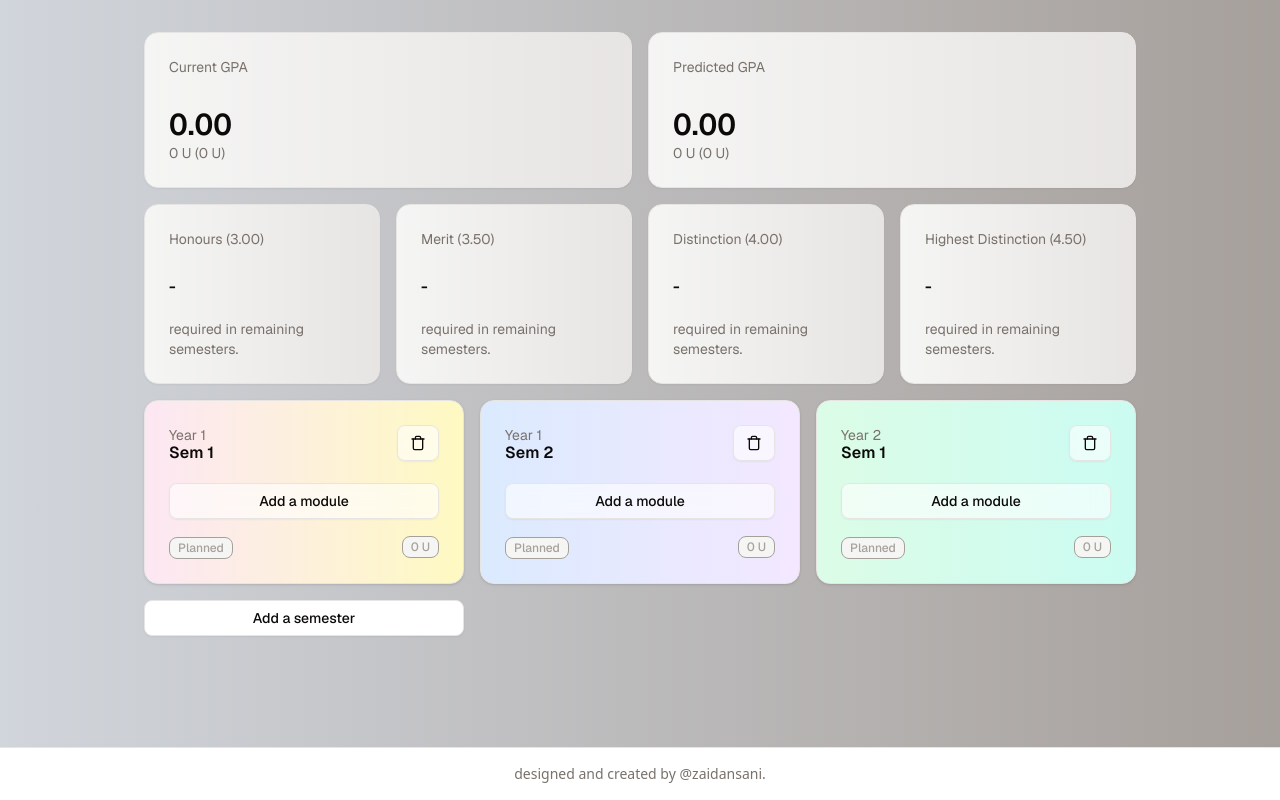
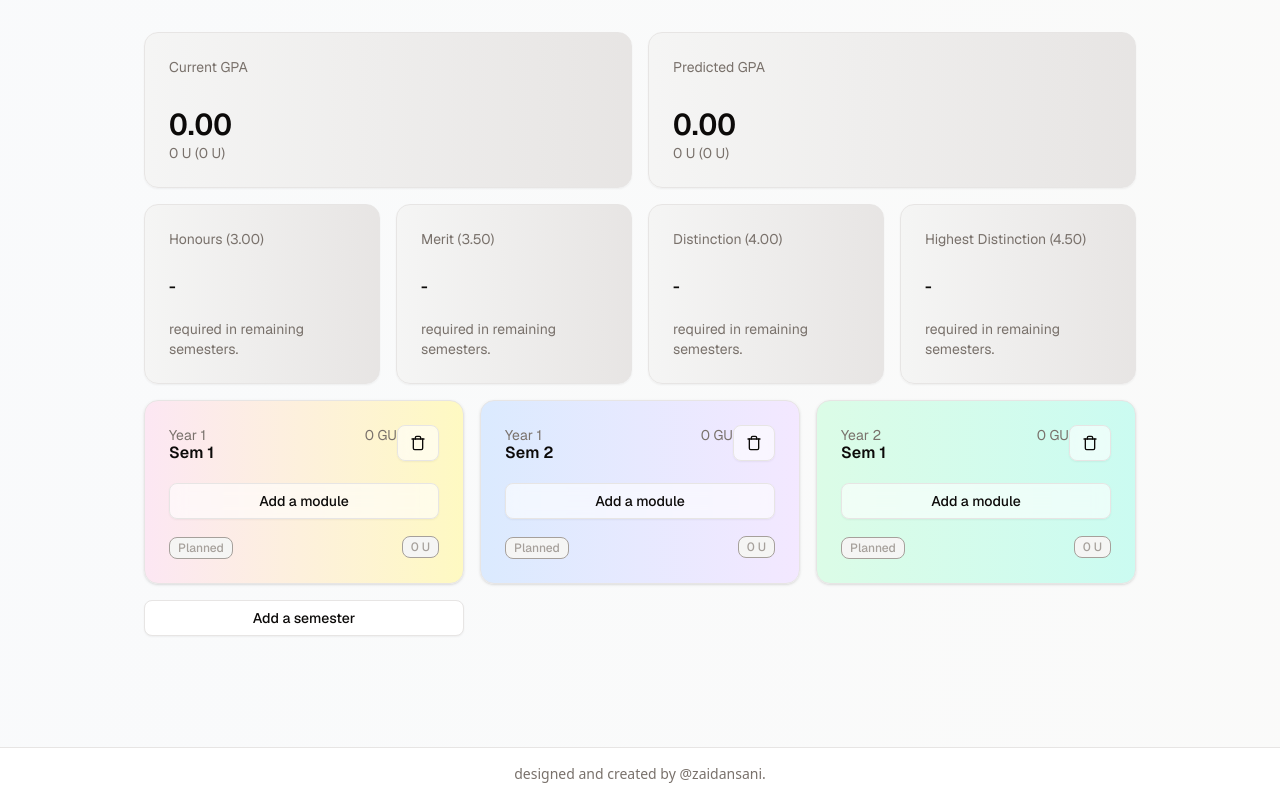
Before and after one commit to zaidansani/modplan, a Next.js app: page / in a window 1280 px wide. Built offline with nearby package versions, Linux system fonts and the light colour scheme.

Commit message:
Add semestral GPA

```diff
--- a/src/app/components/SemesterCard.jsx
+++ b/src/app/components/SemesterCard.jsx
@@ -8,10 +8,20 @@ import {useMemo} from "react";
 import ToggleCompletion from "@/app/components/input/ToggleCompletion";
 import {Trash} from "lucide-react";
 import {Button} from "@/components/ui/button";
+import {getGPA, getTotalGradedUnits} from "@/app/components/SummaryStatistics"
 
 const getUnits = (moduleData) => {
     return Object.values(moduleData).map(m => m.units / m.semester.length)
         .reduce((a, b) => a + b, 0);
+}
+
+const getSemestralScore = (semesterData, moduleData) => {
+    const semesterString = semesterData.year + "." + semesterData.semester
+
+    return {
+        "gpa": getGPA(moduleData.filter(mod => mod.semester[mod.semester.length - 1] === semesterString)),
+        "units": getTotalGradedUnits(moduleData.filter(mod => mod.semester[mod.semester.length - 1] === semesterString))
+    }
 }
 
 const SemesterCard = ({index, tagColorMap, semester}) => {
@@ -28,15 +38,35 @@ const SemesterCard = ({index, tagColorMap, semester}) => {
         removeSemester(semester)
     }
 
+    const {gpa, units} = getSemestralScore(semesterData, moduleData)
+
 
     const gradientClass = gradients[index % gradients.length];
     return (
         <Card className={`flex flex-col h-full gap-4 ${gradientClass}`}>
             <CardHeader>
                 <div className="w-full flex justify-between items-center">
-                    <div>
-                        <CardDescription>Year {semesterData.year}</CardDescription>
-                        <CardTitle>Sem {semesterData.semester}</CardTitle>
+                    <div className={"w-full"}>
+                        <CardDescription className={"w-full flex justify-between items-center"}>
+                            <div>
+                                Year {semesterData.year}
+                            </div>
+                            <div>
+                                {units} GU
+                            </div>
+                        </CardDescription>
+                        <CardTitle className={"w-full flex justify-between items-center"}>
+                            <div>
+                                Sem {semesterData.semester}
+                            </div>
+                            <div>
+                                {gpa !== 0 ? gpa.toLocaleString(0, {
+                                    maximumFractionDigits: 2,
+                                    minimumFractionDigits: 2
+                                }) : ""}
+                            </div>
+
+                        </CardTitle>
                     </div>
 
                     {
--- a/src/app/components/SummaryStatistics.jsx
+++ b/src/app/components/SummaryStatistics.jsx
@@ -19,7 +19,7 @@ function getRelevantMods(data, includePlanned) {
         .filter(m => checkModCompleted(m, data.semesters))
 }
 
-function getTotalGradedUnits(mods) {
+export function getTotalGradedUnits(mods) {
     return mods.map(m => keyValues["grades"][m.grade]["units"] * m.units)
         .reduce((a,b) => a + b, 0);
 }
@@ -30,7 +30,7 @@ function getTotalUnits(mods) {
 }
 
 
-function getGPA(mods) {
+export function getGPA(mods) {
     if (getTotalGradedUnits(mods) === 0)
         return 0;
     return mods.map(m => keyValues["grades"][m.grade]["score"] *
--- a/src/app/layout.js
+++ b/src/app/layout.js
@@ -21,7 +21,7 @@ export default function RootLayout({ children }) {
     return (
         <html lang="en">
         <body className={`${geistSans.variable} ${geistMono.variable} antialiased min-h-screen grid grid-rows-[1fr_auto]
-        bg-linear-to-l from-stone-400 to-gray-300`}>
+        bg-linear-to-l from-stone-50 to-gray-50`}>
             <main className="container mx-auto max-w-8/10 px-4 py-8 w-full flex flex-col gap-8">
                 <ModplanProvider>
                     {children}
```
